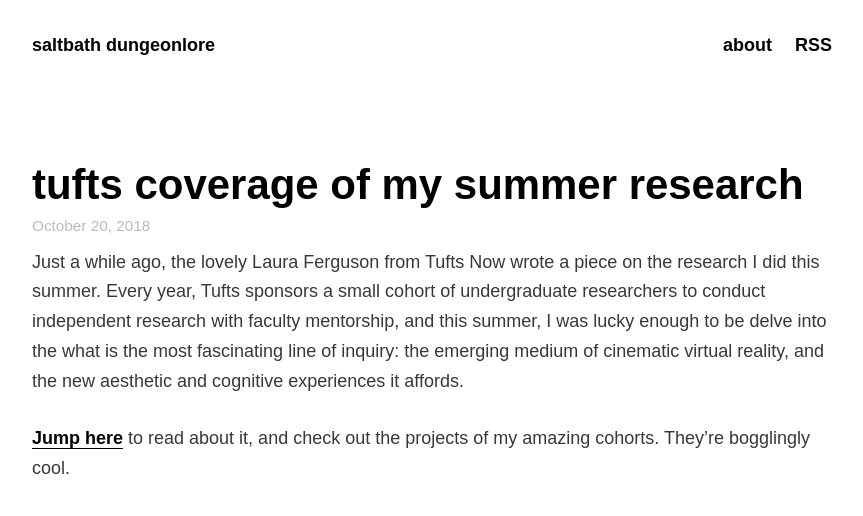
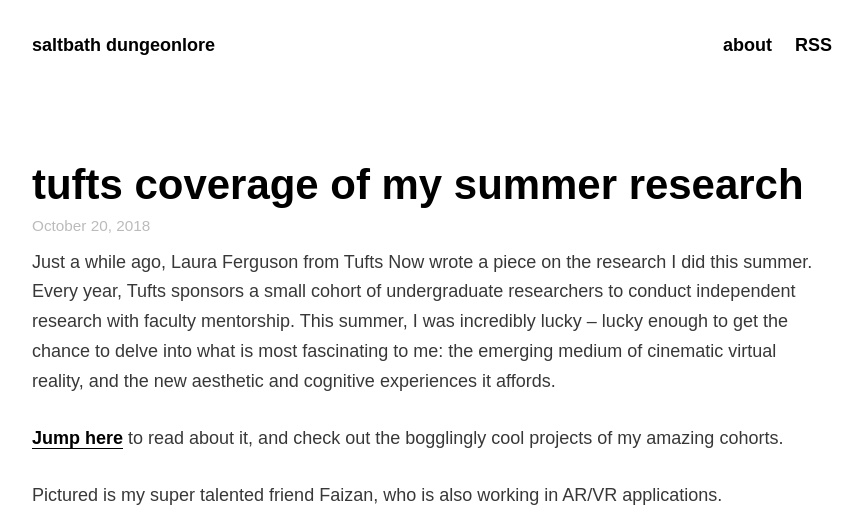
Before and after one commit to saltbath/saltbath.github.io, a Jekyll site: the page built from _posts/2018-10-20-tufts-coverage.markdown, in a window 1280 px wide, cut to the strip 0-516 px from the top of the page. Shown: the whole strip, without its empty margins (208-1071 px from the left). Built offline with Jekyll 4.4.1, drawn with Linux system fonts in a browser that asks for light colours; some web fonts are replaced.

Commit message:
cont polish

```diff
--- a/_layouts/post.html
+++ b/_layouts/post.html
@@ -10,6 +10,7 @@
 
   <div class="post-content" itemprop="articleBody">
     {{ content }}
+    {{ tags }}
   </div>
 
 </article>
--- a/_posts/2018-10-20-tufts-coverage.markdown
+++ b/_posts/2018-10-20-tufts-coverage.markdown
@@ -5,17 +5,16 @@
 categories: research promo
 ---
 
-Just a while ago, the lovely Laura Ferguson from Tufts Now wrote a piece
+Just a while ago, Laura Ferguson from Tufts Now wrote a piece
 on the research I did this summer.  Every year, Tufts sponsors a small cohort of
-undergraduate researchers to conduct independent research with faculty mentorship,
-and this summer, I was lucky enough to be delve into the what is the most fascinating line of inquiry:
+undergraduate researchers to conduct independent research with faculty mentorship.
+This summer, I was incredibly lucky -- lucky enough to get the chance to delve into what is most fascinating to me:
 the emerging medium of cinematic virtual reality, and the new aesthetic and cognitive experiences it affords.
 
 [Jump here](https://web.archive.org/web/20181020174741/https://now.tufts.edu/articles/hands-research-undergraduates) to read about it, and
-check out the projects of my amazing cohorts. They're bogglingly cool.
+check out the bogglingly cool projects of my amazing cohorts.
 
 Pictured is my super talented friend Faizan, who is also working in
 AR/VR applications.
 
-
 ![Faizan](/assets/faizan.png){:class="img-responsive"}
```
Also changed, not shown: _layouts/categories.html (added, +13 -0 lines), pages_about.md (+1 -0 lines), 1 other file.
